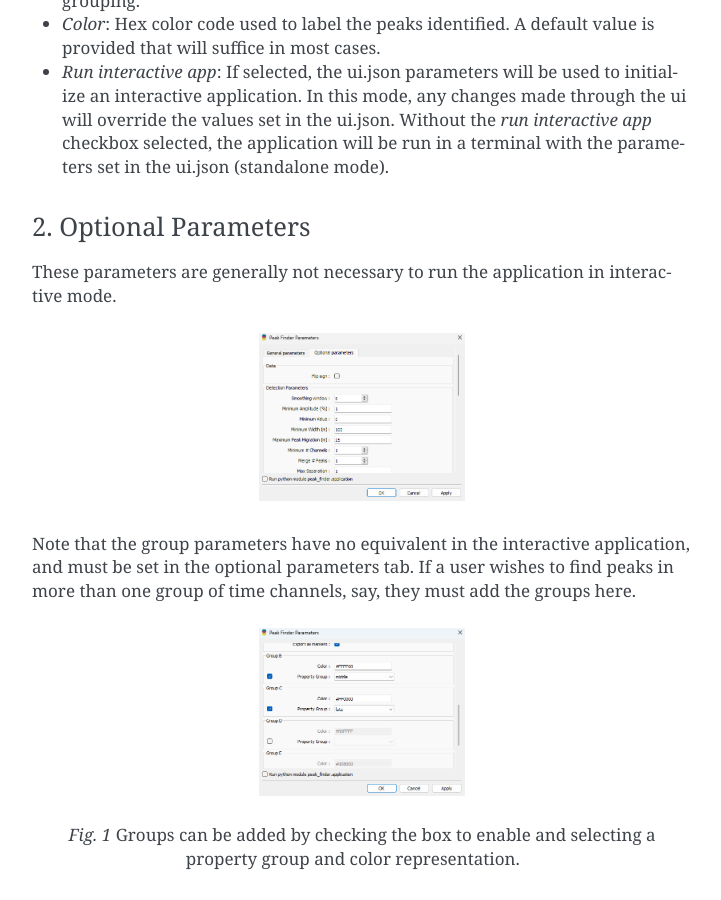
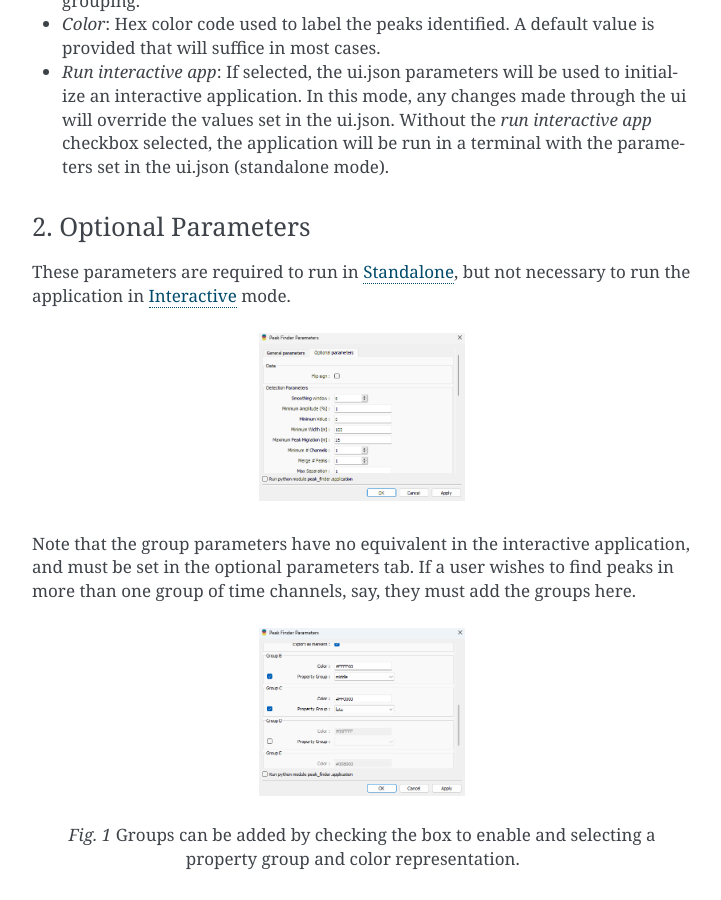
Before and after one commit to MiraGeoscience/peak-finder-app, a Sphinx documentation site: the page built from docs/source/usage.rst, in a window 1280 px wide and 900 px high, scrolled down 886 px. Shown: the whole window, without its empty margins (388-1109 px from the left). Built offline with Sphinx 7.4.7, drawn with Linux system fonts in a browser that asks for light colours.

Commit message:
Update docs/source/usage.rst
Co-authored-by: domfournier <dominiquef@mirageoscience.com>

```diff
--- a/docs/source/usage.rst
+++ b/docs/source/usage.rst
@@ -48,7 +48,7 @@
 ______________________
 
 
-These parameters are generally not necessary to run the application in interactive mode.
+These parameters are required to run in :ref:`Standalone <standalone_application>`, but not necessary to run the application in :ref:`Interactive <interactive_application>` mode.
 
 .. figure:: /images/usage/optional_parameters.png
     :scale: 40%
```
